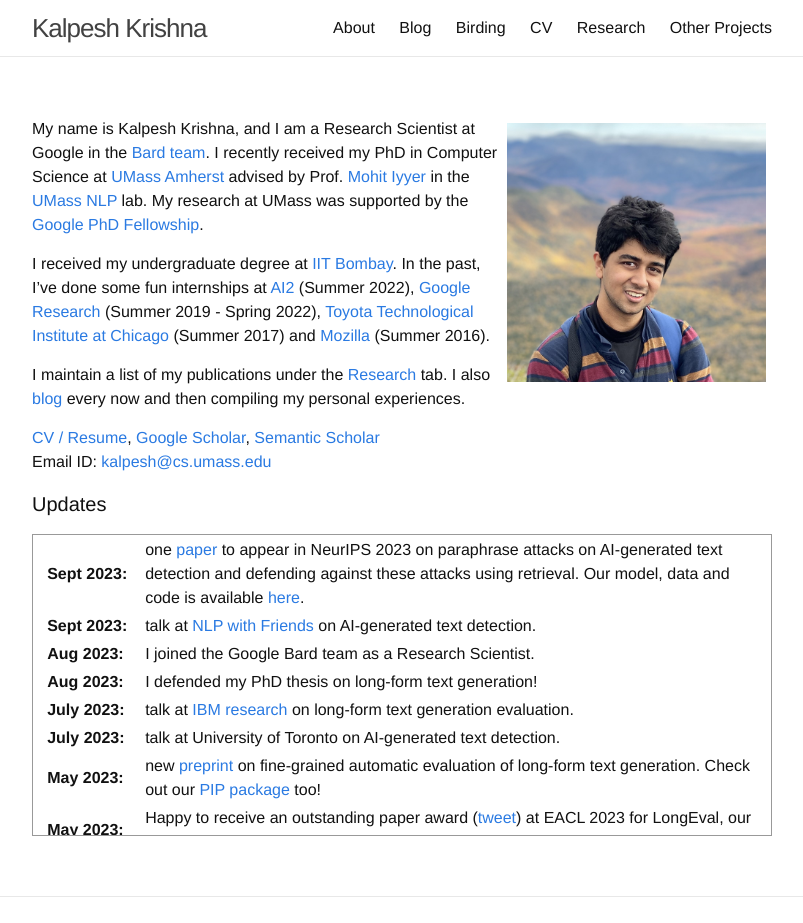
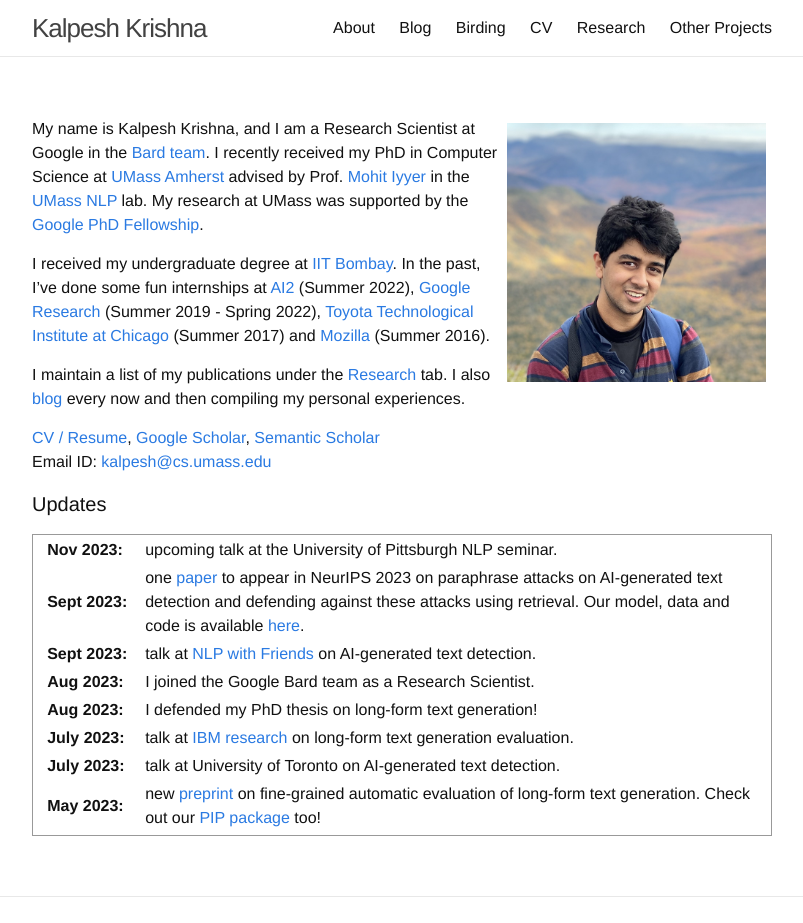
Before and after one commit to martiansideofthemoon/martiansideofthemoon.github.io, a Jekyll site: the page built from index.md, in a window 1280 px wide, cut to the strip 0-923 px from the top of the page. Shown: the whole strip, without its empty margins (238-1041 px from the left). Built offline with Jekyll 4.4.1, drawn with Linux system fonts in a browser that asks for light colours; comment, search, counter and statistics services are not loaded.

Commit message:
Update index.md

```diff
--- a/index.md
+++ b/index.md
@@ -20,6 +20,7 @@ Email ID: [kalpesh@cs.umass.edu](mailto:kalpesh@cs.umass.edu)
 <table>
 <col width="100px">
 <col width="650px">
+  <tr><td><b>Nov 2023:</b></td><td>upcoming talk at the University of Pittsburgh NLP seminar.</td>
   <tr><td><b>Sept 2023:</b></td><td>one <a href="https://arxiv.org/abs/2303.13408">paper</a> to appear in NeurIPS 2023 on paraphrase attacks on AI-generated text detection and defending against these attacks using retrieval. Our model, data and code is available <a href="https://github.com/martiansideofthemoon/ai-detection-paraphrases">here</a>.</td></tr>
   <tr><td><b>Sept 2023:</b></td><td>talk at <a href="https://nlpwithfriends.com/speakers/kalpesh-krishna">NLP with Friends</a> on AI-generated text detection.</td></tr>
   <tr><td><b>Aug 2023:</b></td><td>I joined the Google Bard team as a Research Scientist.</td>
```
